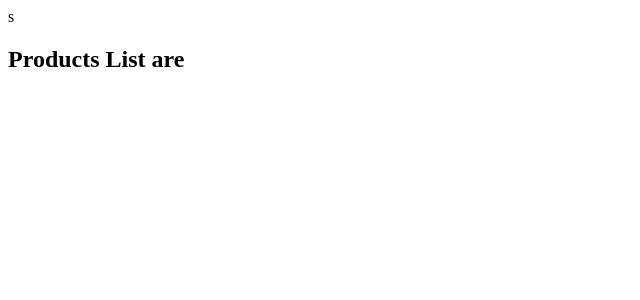
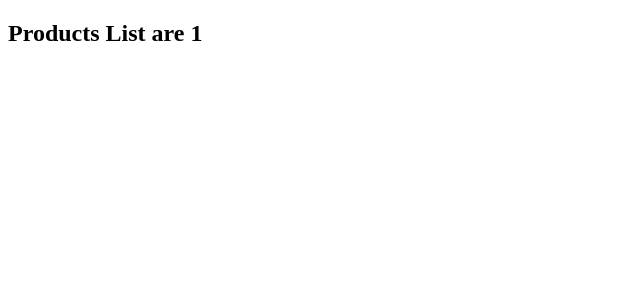
Before and after one commit to Sateeshkumarroyal/SvelteApp, a SvelteKit app: page /products/1 in a window 1280 px wide. Shown: the top 300 px of the page, without its empty margins (0-640 px from the left). Built offline with nearby package versions, Linux system fonts and the light colour scheme.

Commit message:
Add Functionality in Dynamic nesting

```diff
--- a/src/routes/products/[productsid]/+page.svelte
+++ b/src/routes/products/[productsid]/+page.svelte
@@ -1 +1,5 @@
-s<h2>Products List are</h2>
+<script>
+import { page } from '$app/stores';
+const productsid = $page.params.productsid;
+</script>
+<h2>Products List are { productsid } </h2>
```
Also changed, not shown: src/routes/products/+page.svelte (line endings or trailing spaces).
